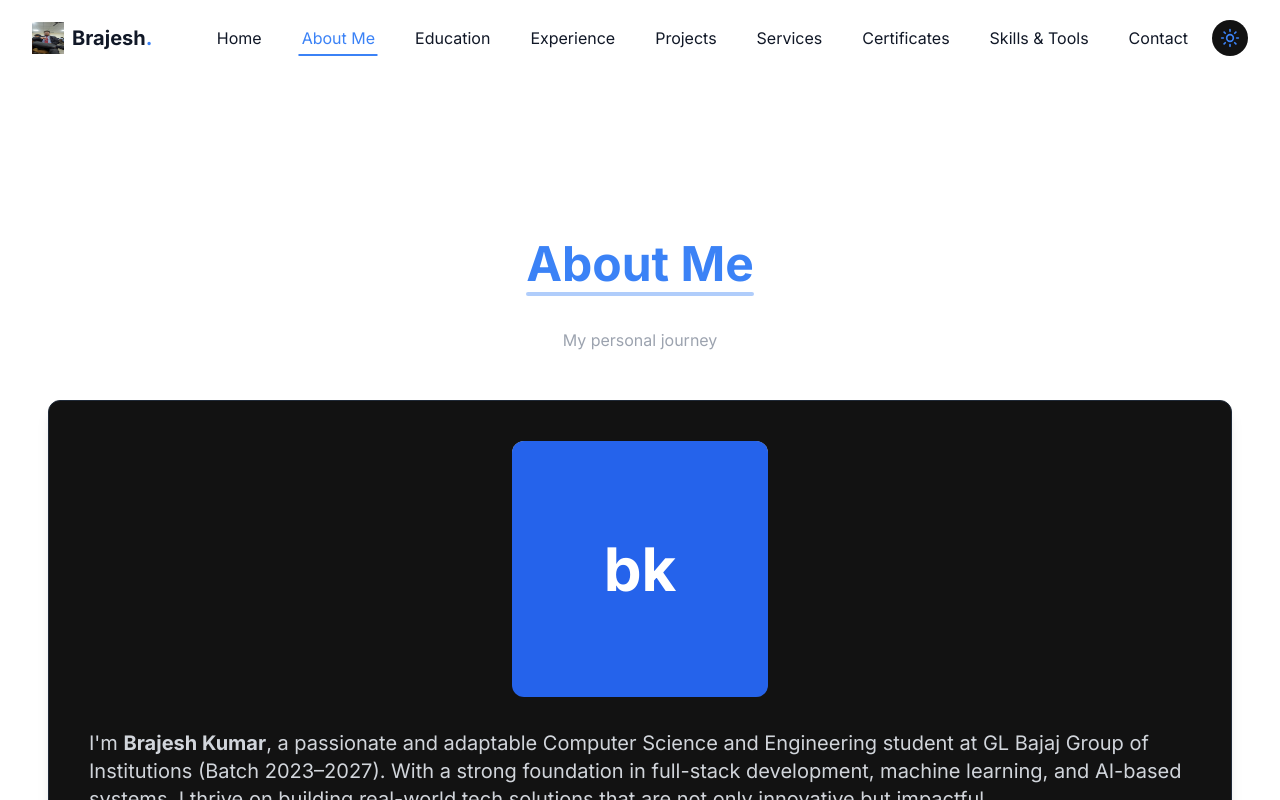
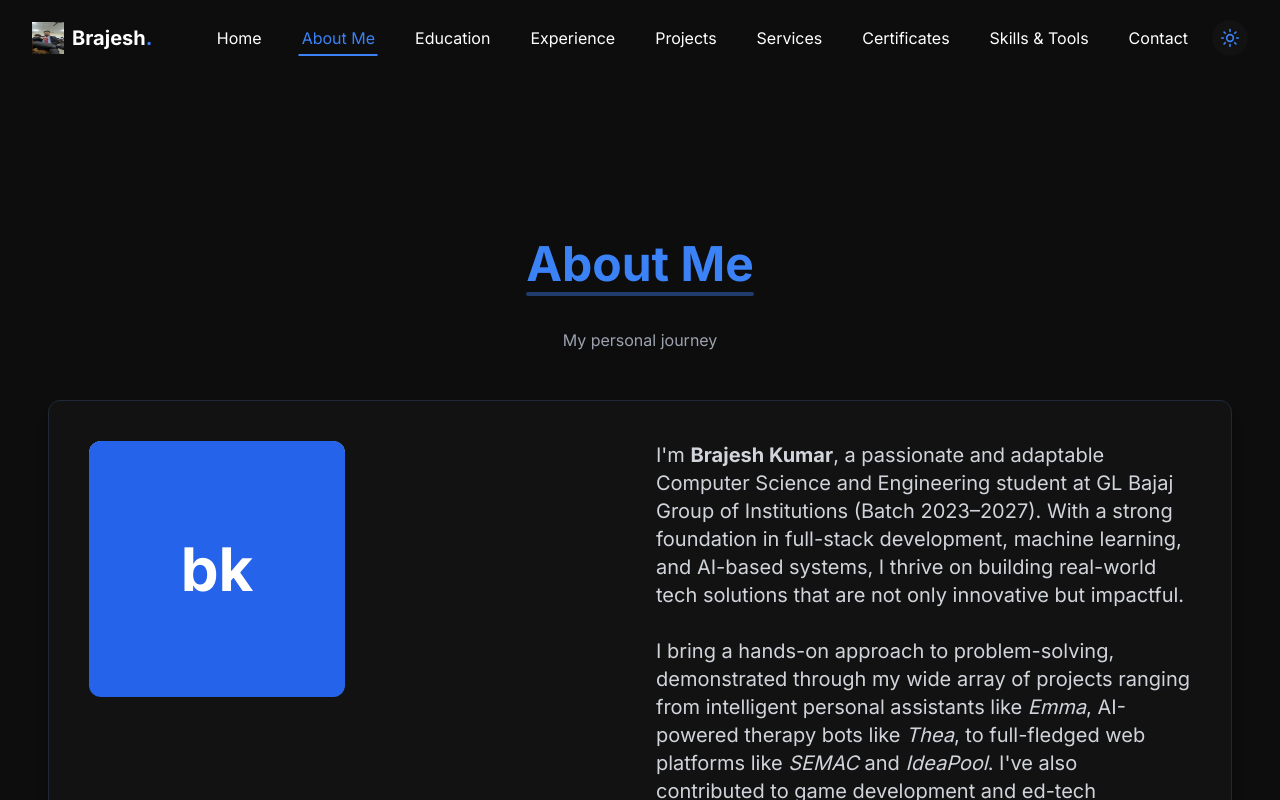
Before and after one commit to Brajesh31/portfolio_mordern, a React (Vite) app: page /about in a window 1280 px wide. Shown: the top 800 px of the page. Built offline with nearby package versions, Linux system fonts and the light colour scheme.

Commit message:
Fix About Page Layout and Theme Toggle

```diff
--- a/src/components/layout/ThemeToggle.tsx
+++ b/src/components/layout/ThemeToggle.tsx
@@ -3,21 +3,18 @@ import { motion } from 'framer-motion';
 import { Sun, Moon } from 'lucide-react';
 
 const ThemeToggle = () => {
-  const [isDark, setIsDark] = useState(true);
+  const [isDark, setIsDark] = useState(() => {
+    const savedTheme = localStorage.getItem('theme');
+    return savedTheme ? savedTheme === 'dark' : true;
+  });
 
   useEffect(() => {
-    const savedTheme = localStorage.getItem('theme');
-    if (savedTheme) {
-      setIsDark(savedTheme === 'dark');
-      document.documentElement.classList.toggle('dark', savedTheme === 'dark');
-    }
-  }, []);
+    document.documentElement.classList.toggle('dark', isDark);
+    localStorage.setItem('theme', isDark ? 'dark' : 'light');
+  }, [isDark]);
 
   const toggleTheme = () => {
-    const newTheme = !isDark;
-    setIsDark(newTheme);
-    localStorage.setItem('theme', newTheme ? 'dark' : 'light');
-    document.documentElement.classList.toggle('dark', newTheme);
+    setIsDark(!isDark);
   };
 
   return (
@@ -25,7 +22,7 @@ const ThemeToggle = () => {
       whileHover={{ scale: 1.1 }}
       whileTap={{ scale: 0.9 }}
       onClick={toggleTheme}
-      className="p-2 rounded-full bg-dark-200 dark:bg-dark-100 text-primary-500 hover:text-primary-400 transition-colors"
+      className="p-2 rounded-full bg-gray-100 dark:bg-dark-200 text-primary-500 hover:text-primary-400 transition-colors"
       aria-label="Toggle theme"
     >
       {isDark ? <Sun size={20} /> : <Moon size={20} />}
--- a/src/components/sections/About.tsx
+++ b/src/components/sections/About.tsx
@@ -1,11 +1,10 @@
-// @ts-ignore
 import React from 'react';
 import { motion } from 'framer-motion';
 import SectionHeading from '../common/SectionHeading';
 
 const FlippingProfilePicture = () => {
   return (
-    <div className="perspective-1000 w-64 h-64 mx-auto mb-8">
+    <div className="perspective-1000 w-64 h-64">
       <motion.div
         className="relative w-full h-full transition-transform duration-500 transform-style-3d cursor-pointer"
         whileHover={{ rotateY: 180 }}
@@ -75,13 +74,15 @@ const About = () => {
         whileInView={{ opacity: 1 }}
         transition={{ duration: 0.8 }}
         viewport={{ once: true }}
-        className="bg-dark-200 rounded-xl p-6 md:p-8 lg:p-10 border border-gray-800 shadow-lg"
+        className="bg-white dark:bg-dark-200 rounded-xl p-6 md:p-8 lg:p-10 border border-gray-200 dark:border-gray-800 shadow-lg"
       >
+        <div className="grid grid-cols-1 lg:grid-cols-2 gap-8 items-start">
+          <div className="flex justify-center lg:justify-start">
             <FlippingProfilePicture />
-        <motion.p
-          {...fadeInUp}
-          className="text-lg md:text-xl leading-relaxed text-gray-300 space-y-4"
-        >
+          </div>
+
+          <motion.div {...fadeInUp}>
+            <p className="text-lg md:text-xl leading-relaxed text-gray-700 dark:text-gray-300 space-y-4">
               I'm <strong>Brajesh Kumar</strong>, a passionate and adaptable
               Computer Science and Engineering student at GL Bajaj Group of
               Institutions (Batch 2023–2027). With a strong foundation in full-stack
@@ -89,8 +90,9 @@ const About = () => {
               building real-world tech solutions that are not only innovative but
               impactful.
               <br />
-          <br />I bring a hands-on approach to problem-solving, demonstrated
-          through my wide array of projects ranging from intelligent personal
+              <br />
+              I bring a hands-on approach to problem-solving, demonstrated through
+              my wide array of projects ranging from intelligent personal
               assistants like <em>Emma</em>, AI-powered therapy bots like{' '}
               <em>Thea</em>, to full-fledged web platforms like <em>SEMAC</em> and{' '}
               <em>IdeaPool</em>. I've also contributed to game development and
@@ -111,7 +113,9 @@ const About = () => {
               <br />
               Beyond code, I'm a team player, quick learner, and a creative thinker
               — always excited to collaborate and bring new ideas to life.
-        </motion.p>
+            </p>
+          </motion.div>
+        </div>
       </motion.div>
 
       <div className="grid grid-cols-1 md:grid-cols-2 gap-8 mt-12">
```
Lines whose indentation alone changed are shown as unchanged.
